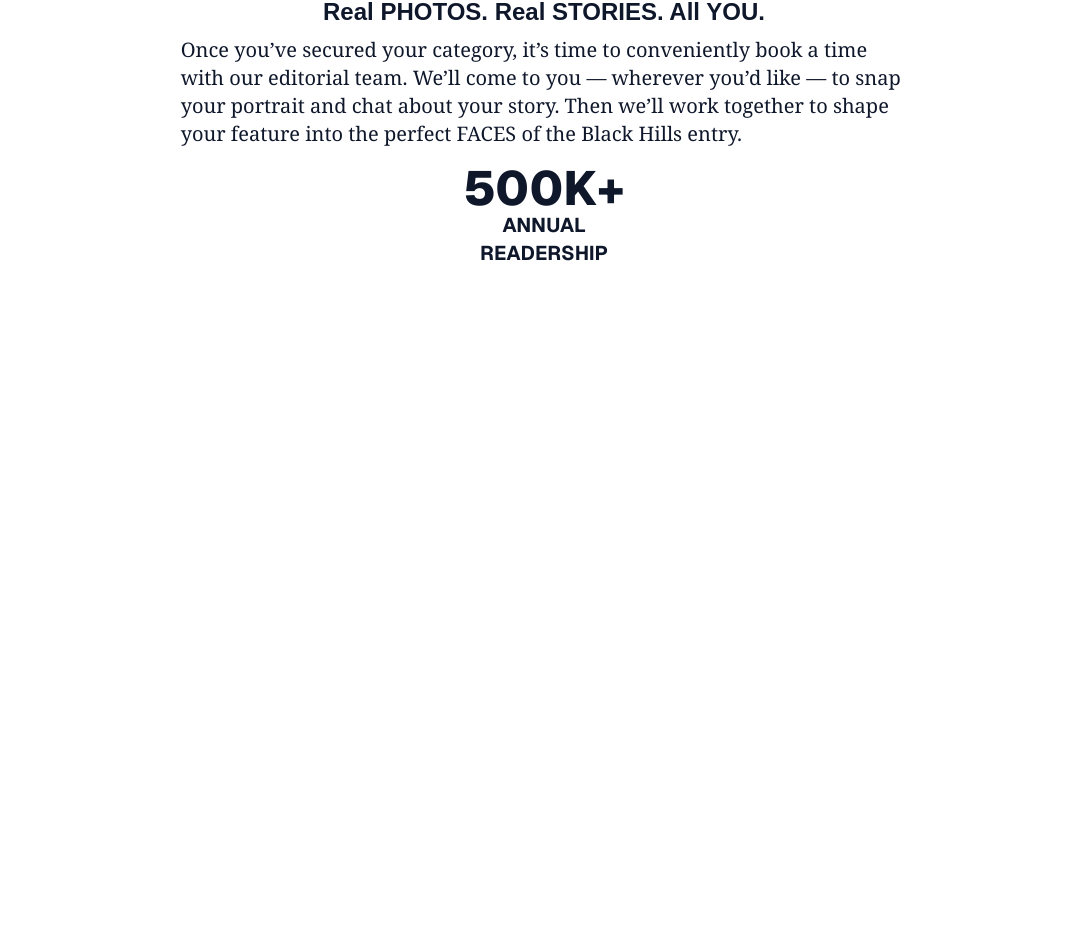
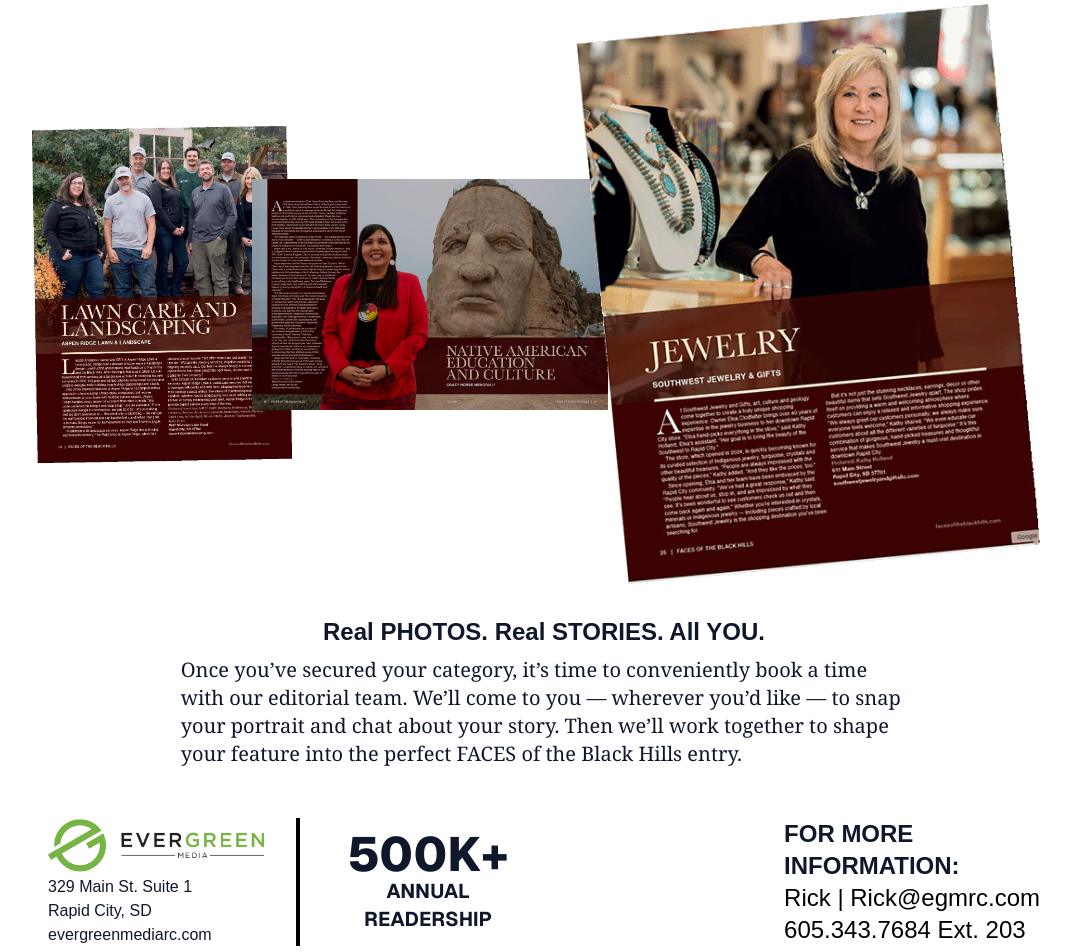
Before and after one commit to evergreendev/media-kits, a Next.js app: page /faces/media-kit in a window 1280 px wide. Shown: the part 1242-2194 px from the top of the page, without its empty margins (96-1167 px from the left). Before the commit the page ends 1557 px from the top, so only its background shows below. Built offline with nearby package versions, Linux system fonts and the light colour scheme; no server answers; what @mailchimp/mailchimp_marketing would draw is missing.

Commit message:
Integrate new images, additional layout enhancements, and contact information into Media Kit page.

```diff
--- a/app/faces/media-kit/page.tsx
+++ b/app/faces/media-kit/page.tsx
@@ -6,11 +6,17 @@
 import facesCover from "@/public/faces-cover.png";
 import facesStory from "@/public/faces-story.jpeg";
 import Highlight from "@/app/components/Highlight";
+import aspenFaces from "@/public/faces/aspen-faces.jpeg";
+import chFaces from "@/public/faces/ch-faces.jpeg";
+import swFaces from "@/public/faces/sw-faces.png";
+import egmLogo from "@/public/logo.jpg"
+import Link from "next/link";
 
 const Page = () => {
 
     return <div className="p-4 max-w-screen-lg mx-auto w-full bg-white">
-        <Image src={logo} alt="Logo" width={200} height={200} className={"mx-auto mb-6 w-full max-w-screen-sm"} priority={true}/>
+        <Image src={logo} alt="Logo" width={200} height={200} className={"mx-auto mb-6 w-full max-w-screen-sm"}
+               priority={true}/>
         <div className="mx-auto mb-8 flex w-full max-w-3xl items-center justify-center gap-4 sm:gap-6">
             <div className="relative">
                 <Image
@@ -29,12 +35,13 @@
                 />
             </div>
         </div>
-        <div className={"flex flex-col sm:flex-row justify-center gap-4 sm:gap-6 mb-8"}>
+        <div className={"flex flex-col sm:flex-row justify-center items-center gap-4 sm:gap-6 mb-8"}>
             <Highlight text1={"14K"} text2={"High-Income Households Mailed"}/>
             <Highlight text1={"20K"} text2={"Copies Printed Annually"}/>
             <Highlight text1={"4K+"} text2={"Businesses Mailed"}/>
         </div>
-        <p className="text-slate-900 max-w-prose mx-auto font-serif text-xl mb-4">This annual publication will serve to connect the Black Hills
+        <p className="text-slate-900 max-w-prose mx-auto font-serif text-xl mb-4">This annual publication will serve to
+            connect the Black Hills
             community with local industry experts. <span className="font-bold italic">Exclusive</span> is the key word
             in this magazine. Only <span className="font-bold italic">one</span> face is featured per industry category.
             There are countless stories to tell in the Black Hills. This region is
@@ -42,8 +49,23 @@
             and outdoor fun, the Black Hills are a haven. But the real magic
             of the Hills is the people.</p>
         <div className="flex flex-wrap justify-center my-8">
-            <ExpandableSection icon={doubleSpread} title="Double Page Spread" price="$4,000" description={`16.75" x 10.75"`} tag="double-page-spread"/>
-            <ExpandableSection icon={fullPage} title="Full Page" price="$2,500" description={`8.375" x 10.75"`} tag="full-page"/>
+            <ExpandableSection icon={doubleSpread} title="Double Page Spread" price="$4,000"
+                               description={`16.75" x 10.75"`} tag="double-page-spread"/>
+            <ExpandableSection icon={fullPage} title="Full Page" price="$2,500" description={`8.375" x 10.75"`}
+                               tag="full-page"/>
+        </div>
+        <div className="mt-10">
+            <div className="flex flex-col sm:flex-row justify-center gap-4 sm:gap-6 mb-8 items-center">
+                <div className="relative -mx-4 w-70">
+                    <Image src={aspenFaces} alt="" className="w-full h-auto" placeholder="empty"/>
+                </div>
+                <div className="relative -mx-12 w-96">
+                    <Image src={chFaces} alt="" className="w-full h-auto" placeholder="empty"/>
+                </div>
+                <div className="relative -ml-2">
+                    <Image src={swFaces} alt="" className="w-full h-auto" placeholder="empty"/>
+                </div>
+            </div>
         </div>
         <h2 className="font-bold text-2xl mb-2 text-center text-slate-900">Real PHOTOS. Real STORIES. All YOU.</h2>
         <p className="text-slate-900 max-w-prose mx-auto font-serif text-xl mb-4">
@@ -55,8 +77,27 @@
             FACES of the Black Hills entry.
         </p>
 
-        <div className="flex flex-col sm:flex-row justify-center gap-4 sm:gap-6 mb-8">
-            <Highlight text1={"500K+"} text2={"Annual Readership"}/>
+        <div className="flex justify-between items-center">
+            <div className="flex flex-col items-center sm:flex-row justify-start mt-8 gap-4 sm:gap-8 mb-8">
+                <div className="text-slate-900">
+                    <Image className="w-54" src={egmLogo} alt="Evergreen Media"/>
+                    <p>329 Main St. Suite 1</p>
+                    <p>Rapid City, SD</p>
+                    <p><Link href="https://evergreenmediarc.com" target="_blank" rel="noopener noreferrer"
+                    >evergreenmediarc.com</Link></p>
+                </div>
+                <div className="hidden sm:block w-1 h-32 bg-black"></div>
+                <Highlight text1={"500K+"} text2={"Annual Readership"}/>
+            </div>
+            <div className="text-slate-900 text-2xl">
+                <p className="font-bold">FOR MORE<br/>
+                    INFORMATION:</p>
+                <div>
+                    <Link href="mailto:Rick@egmrc.com" className="text-black">Rick | Rick@egmrc.com</Link>
+                </div>
+
+                <Link href="tel:+16053437684,203" className="text-black">605.343.7684 Ext. 203</Link>
+            </div>
         </div>
 
 
```
Also changed, not shown: public/faces/sw-faces.png (added), public/logo.jpg (added).
